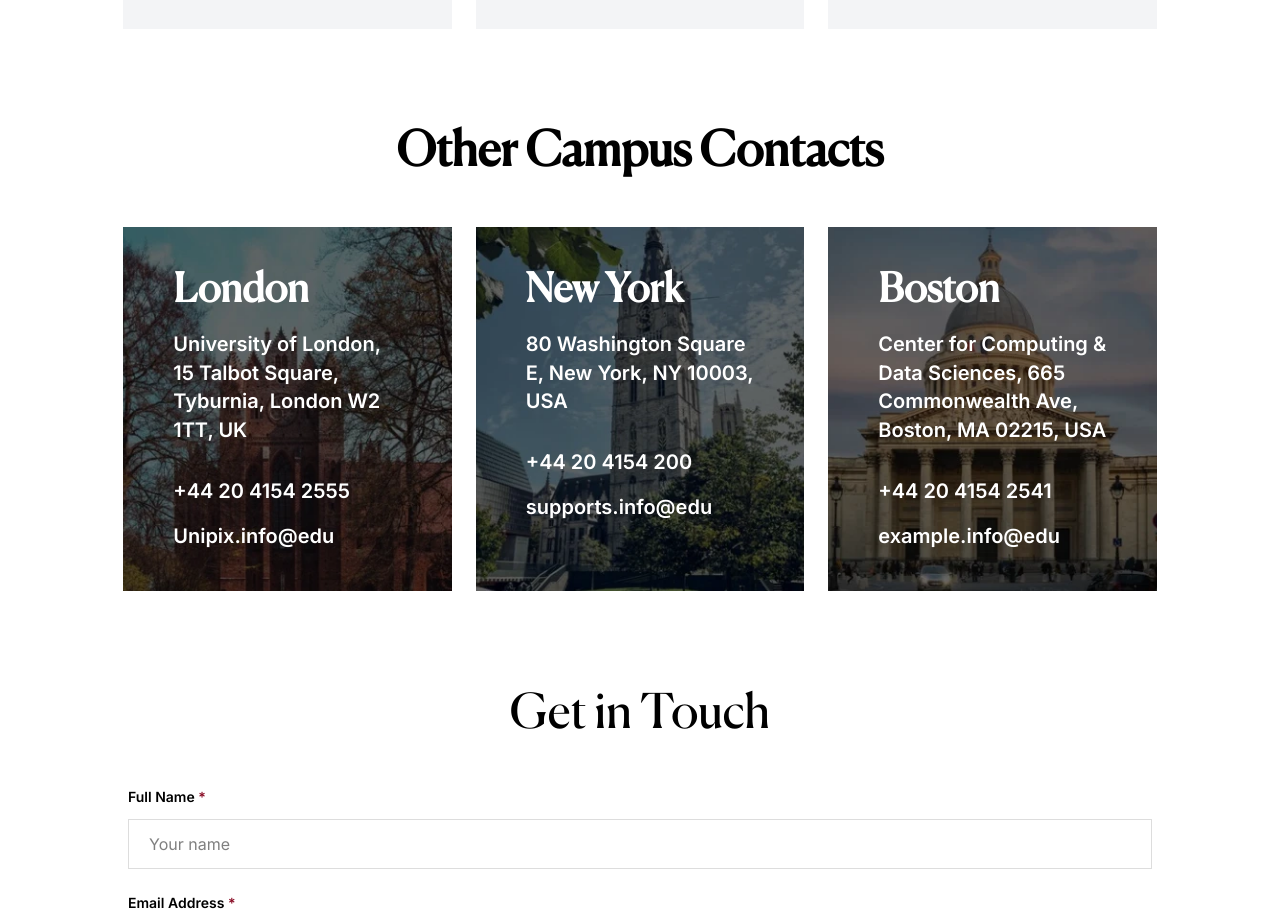
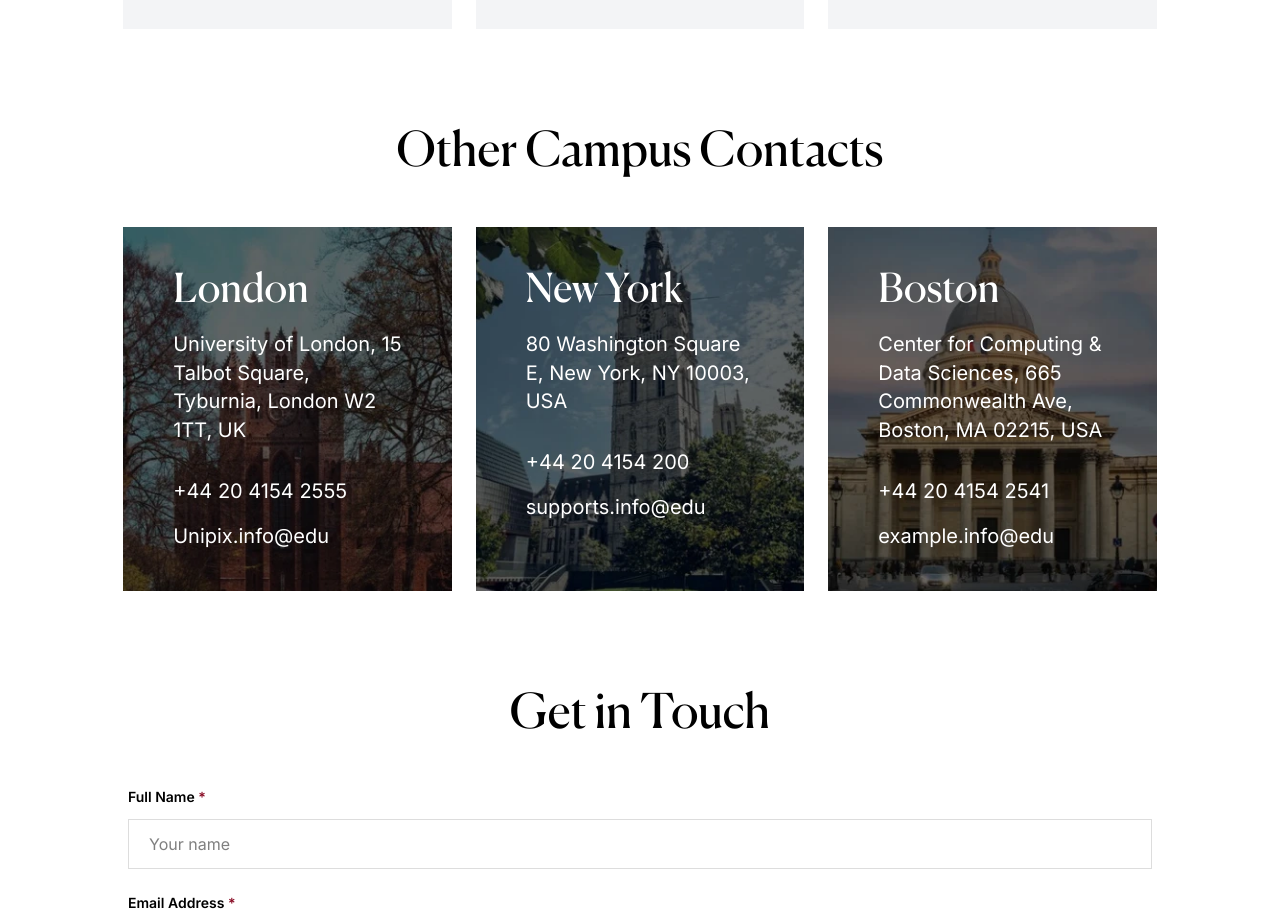
Before and after one commit to Kwasi-1/school-template-v1, a Next.js app: page /contact in a window 1280 px wide. Shown: the part 1020-1944 px from the top of the page. Built offline with nearby package versions, Linux system fonts and the light colour scheme.

Commit message:
improve typography on campus contact

```diff
--- a/components/contact/CampusContacts.tsx
+++ b/components/contact/CampusContacts.tsx
@@ -31,7 +31,7 @@ const CampusContacts = () => {
   return (
     <section className="pb-[100px] container mx-auto px-4 md:px-8">
       <div className="max-w-[85%] mx-auto text-center">
-        <h2 className="text-3xl md:text-5xl font-semibold text-black mb-[50px]">
+        <h2 className="text-3xl md:text-5xl text-black mb-[50px]">
           Other Campus Contacts
         </h2>
 
@@ -50,10 +50,8 @@ const CampusContacts = () => {
               {/* <div className="absolute inset-0 bg-black/10" /> */}
 
               {/* Content */}
-              <div className="relative text-left text-[20px] p-6 md:p-8 lg:p-[50px] lg:pb-[40px] h-full flex flex-col gap-4 justify-start leading-[28.8px] font-semibold">
-                <h3 className="text-[40px] font-semibold font-headerFont">
-                  {campus.city}
-                </h3>
+              <div className="relative text-left text-[20px] p-6 md:p-8 lg:p-[50px] lg:pb-[40px] h-full flex flex-col gap-4 justify-start leading-[28.8px]">
+                <h3 className="text-[40px]">{campus.city}</h3>
                 <p className=" my-2">{campus.address}</p>
                 <p className=" mt-2">{campus.phone}</p>
                 <p className="">{campus.email}</p>
```
